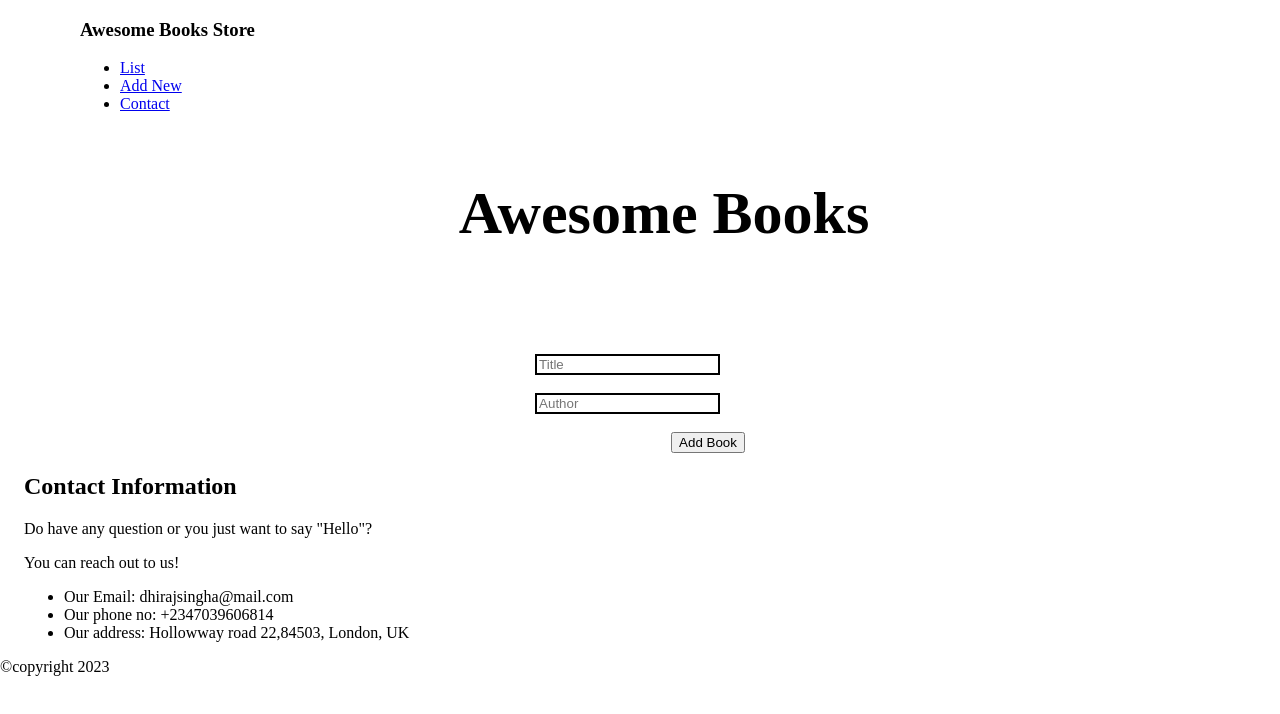
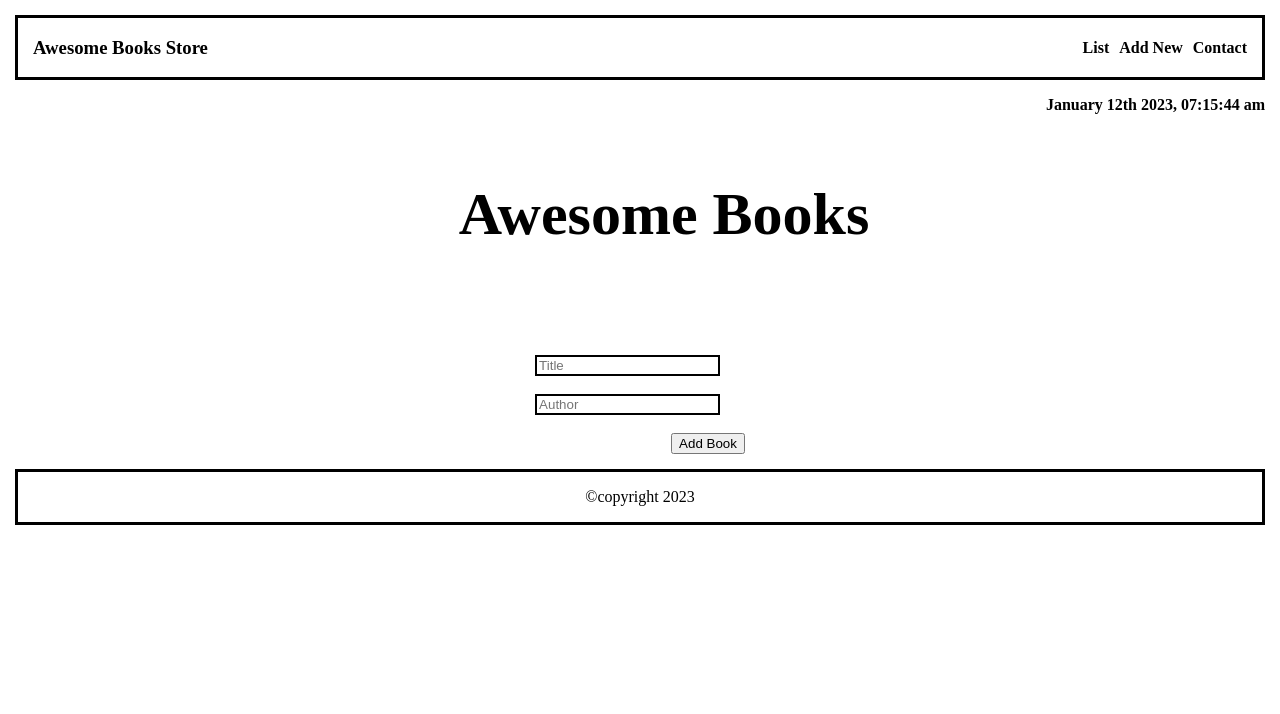
Before and after one commit to dhirajsingha143/Awesome-books, a website: page index.html in a window 1280 px wide. Shown: the top 714 px of the page. Drawn offline with Linux system fonts and the light colour scheme.

Commit message:
Add styling for navigation section

```diff
--- a/index.html
+++ b/index.html
@@ -9,7 +9,7 @@
 </head>
 <body class="container">
     <header>
-      <nav class="nav">
+      <nav class="nav-item">
         <h3>Awesome Books Store</h3>
         <ul>
           <li><a href="#">List</a></li>
@@ -17,6 +17,7 @@
           <li><a href="#">Contact</a></li>
         </ul>
       </nav>
+      <p class="date-section">January 12th 2023, 07:15:44 am</p>
     </header>
 
     <main class="padding-x">
--- a/style.css
+++ b/style.css
@@ -71,3 +71,59 @@ input {
   justify-content: center;
   align-items: center;
 }
+
+/* navigation section */
+
+.nav-item {
+  display: flex;
+  justify-content: space-between;
+  align-items: center;
+  border: 3px solid black;
+  margin-left: 15px;
+  margin-right: 15px;
+  margin-top: 15px;
+}
+
+ul {
+  list-style-type: none;
+  display: flex;
+  column-gap: 10px;
+  font-weight: 600;
+}
+
+a {
+  text-decoration: none;
+  color: black;
+}
+
+a:active {
+  color: purple;
+}
+
+h3 {
+  padding-left: 15px;
+}
+
+li:nth-child(3) {
+  padding-right: 15px;
+}
+
+.date-section {
+  display: flex;
+  justify-content: right;
+  padding-right: 15px;
+  font-weight: bold;
+}
+
+.contact {
+  display: none;
+}
+
+footer {
+  border: 3px solid black;
+  margin-left: 15px;
+  margin-right: 15px;
+  margin-top: 15px;
+  display: flex;
+  justify-content: center;
+}
```
